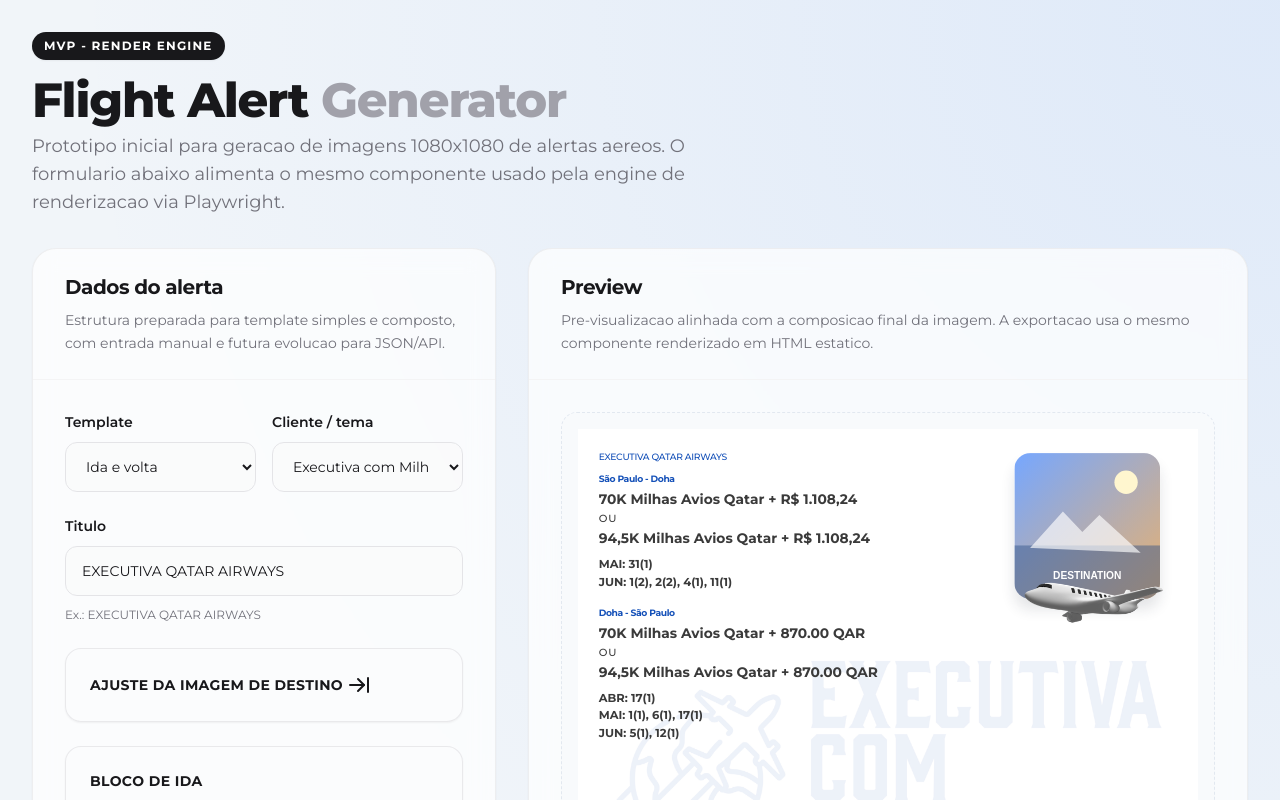
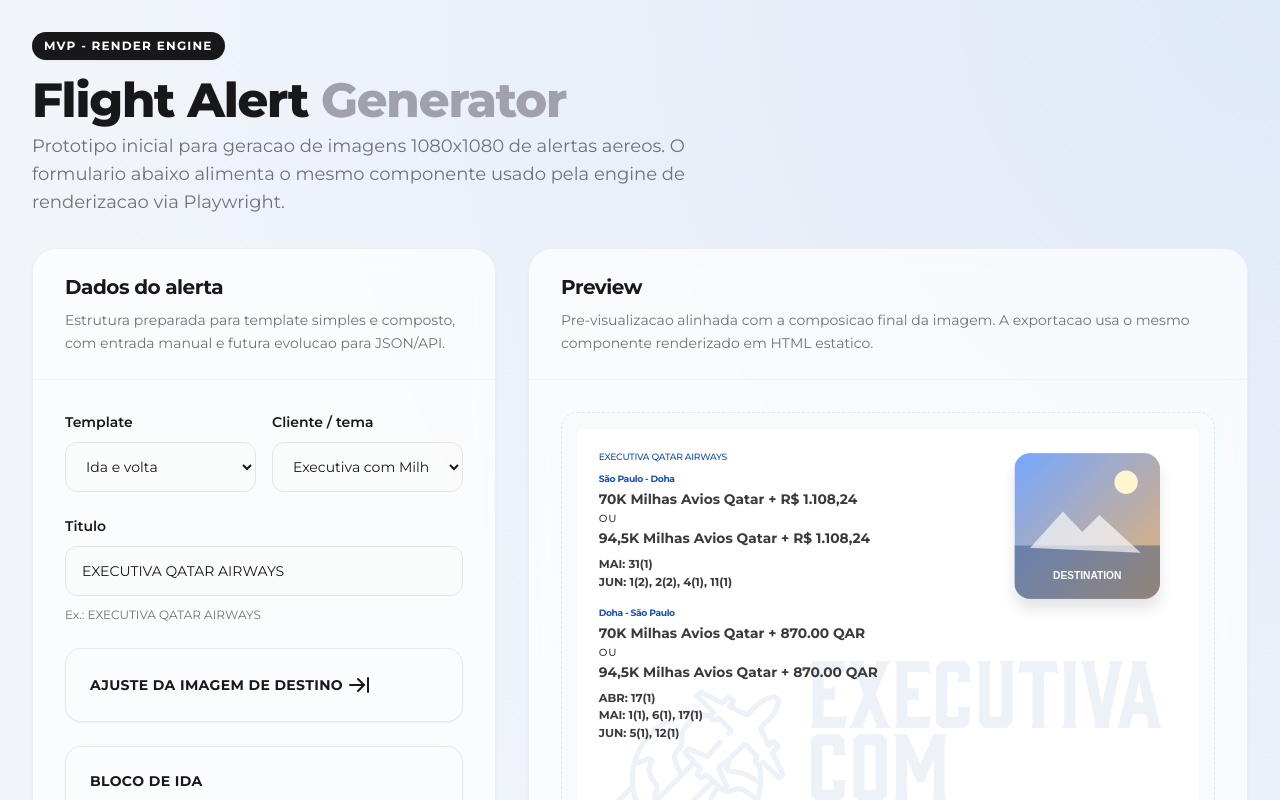
Before and after one commit to gvictor00/flight-alert-image-generator, a Next.js app: page / in a window 1280 px wide. Shown: the top 800 px of the page. Built offline with nearby package versions, Linux system fonts and the light colour scheme.

Commit message:
correção em duplicidade no avião do preview

```diff
--- a/src/components/preview/layouts/shared.tsx
+++ b/src/components/preview/layouts/shared.tsx
@@ -41,9 +41,6 @@
         <section style={styles.rightColumn}>
           <div style={styles.destinationFrame}>
             <img src={payload.destinationImage} alt="Destino" style={getDestinationImageStyle(payload.destinationImageSettings)} />
-          </div>
-          <div style={styles.planeContainer}  className="plane-container pointer-events-none">
-            <img src="/assets/plane/airplane.png" alt="" aria-hidden style={styles.planeImage} />
           </div>
         </section>
 
--- a/src/lib/rendering/document.tsx
+++ b/src/lib/rendering/document.tsx
@@ -96,7 +96,6 @@
   const themeBackgroundImageUrl = await resolveAssetUrl(theme.backgroundImage, options.publicDir);
   const destinationImageUrl = await resolveAssetUrl(payload.destinationImage, options.publicDir);
   const destinationImageStyle = `object-fit: ${payload.destinationImageSettings.fit}; transform: translate(${payload.destinationImageSettings.offsetX}px, ${payload.destinationImageSettings.offsetY}px) scale(${payload.destinationImageSettings.scale}); transform-origin: center center;`;
-  const planeImageUrl = await resolveAssetUrl('/assets/plane/plane-placeholder.svg', options.publicDir);
   const textFontVariants = theme.textFontVariants;
 
   const montserratThinUrl = await resolveAssetUrl('/assets/fonts/Montserrat-Thin.ttf', options.publicDir);
```
